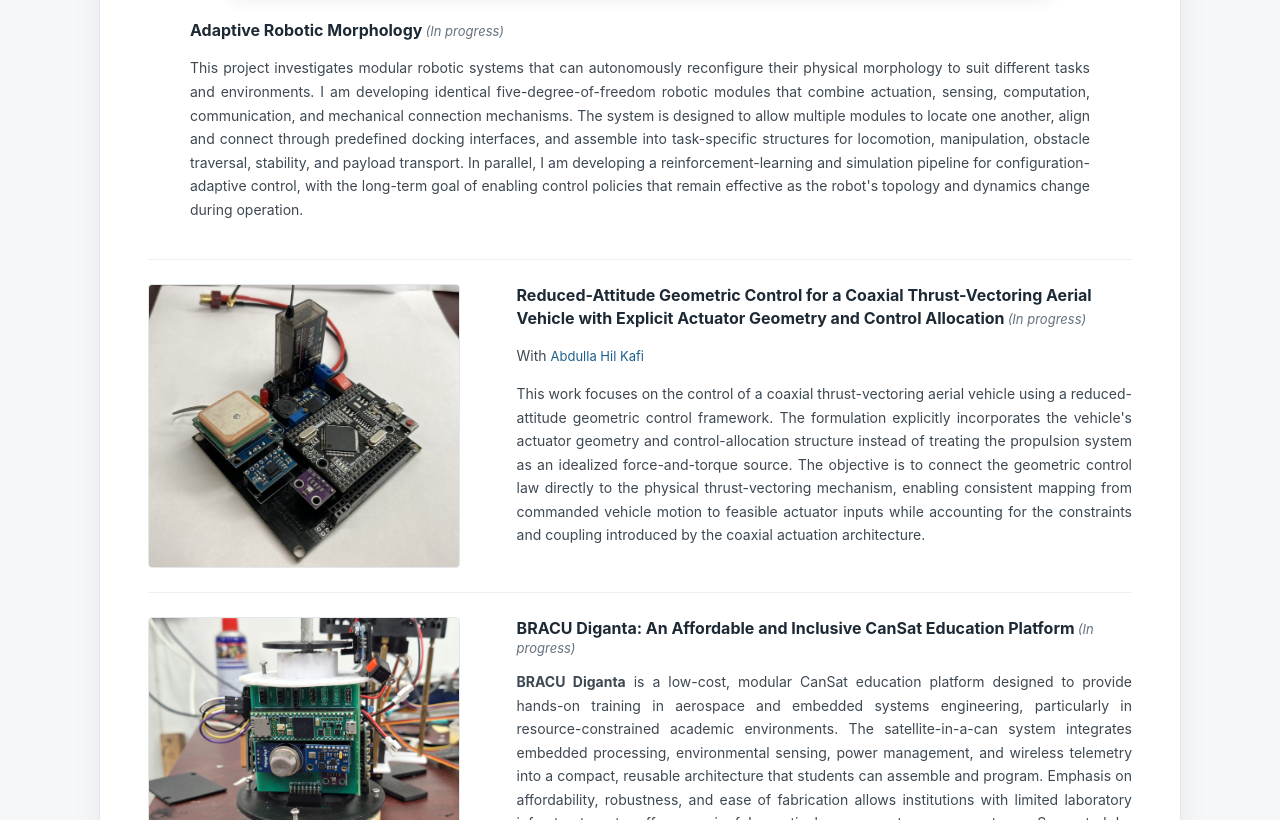
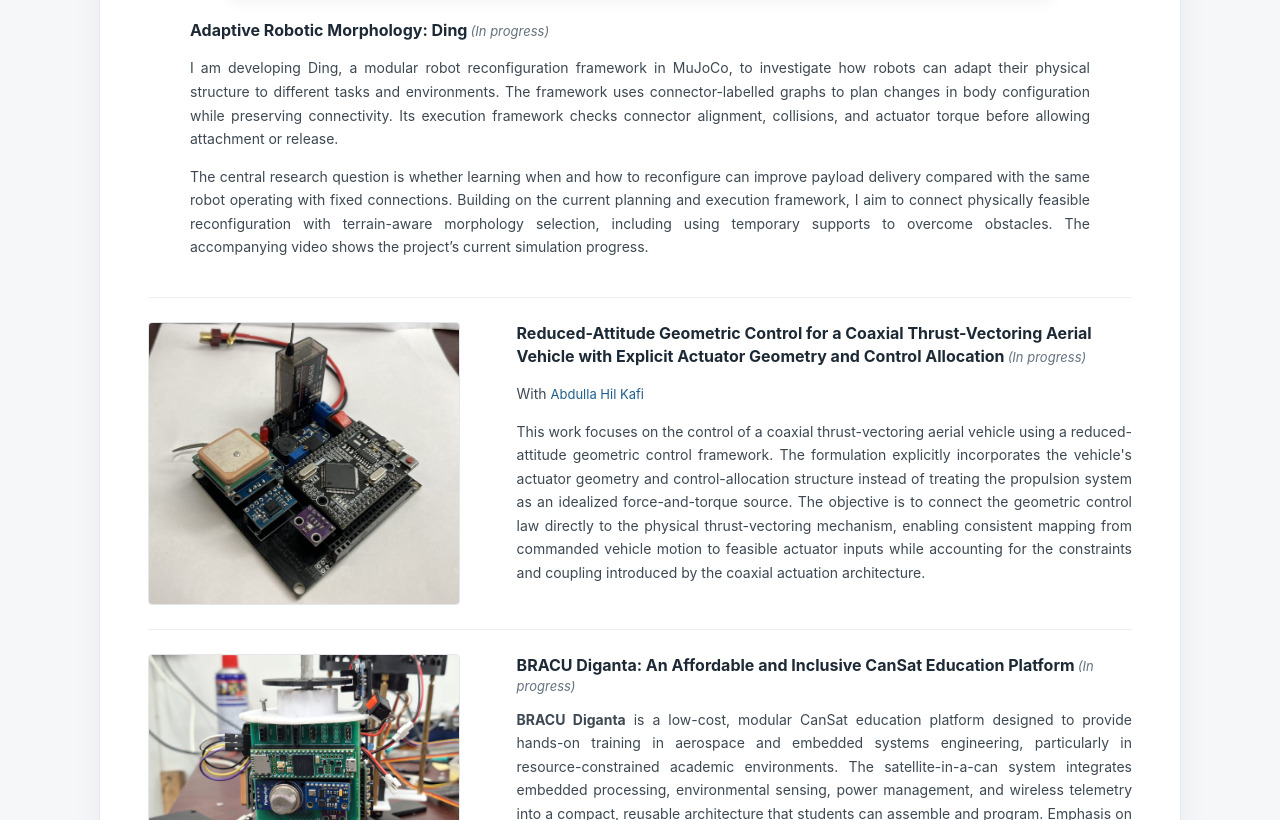
Before and after one commit to ChironjeetJoy/ChironjeetJoy.github.io, a plain HTML site: page index.html in a window 1280 px wide. Shown: the part 1095-1915 px from the top of the page. Drawn offline with Linux system fonts and the light colour scheme.

Commit message:
Update Ding project description to reflect reconfiguration research

```diff
--- a/index.html
+++ b/index.html
@@ -738,13 +738,13 @@ footer p {
 
                     <div class="publications-section-2 ding-text-wrap">
                         <a style="color:#000000; font-weight:bold;">
-                            <papertitle>Adaptive Robotic Morphology</papertitle>
+                            <papertitle>Adaptive Robotic Morphology: Ding</papertitle>
                         </a>
                         <em>(In progress)</em>
                         <br>
 
                         <p style="text-align:justify;">
-                            This project investigates modular robotic systems that can autonomously reconfigure their physical morphology to suit different tasks and environments. I am developing identical five-degree-of-freedom robotic modules that combine actuation, sensing, computation, communication, and mechanical connection mechanisms. The system is designed to allow multiple modules to locate one another, align and connect through predefined docking interfaces, and assemble into task-specific structures for locomotion, manipulation, obstacle traversal, stability, and payload transport. In parallel, I am developing a reinforcement-learning and simulation pipeline for configuration-adaptive control, with the long-term goal of enabling control policies that remain effective as the robot's topology and dynamics change during operation.
+                            I am developing Ding, a modular robot reconfiguration framework in MuJoCo, to investigate how robots can adapt their physical structure to different tasks and environments. The framework uses connector-labelled graphs to plan changes in body configuration while preserving connectivity. Its execution framework checks connector alignment, collisions, and actuator torque before allowing attachment or release.</p><p style="text-align:justify;">The central research question is whether learning when and how to reconfigure can improve payload delivery compared with the same robot operating with fixed connections. Building on the current planning and execution framework, I aim to connect physically feasible reconfiguration with terrain-aware morphology selection, including using temporary supports to overcome obstacles. The accompanying video shows the project’s current simulation progress.
                         </p>
                     </div>
                 </div>
```
